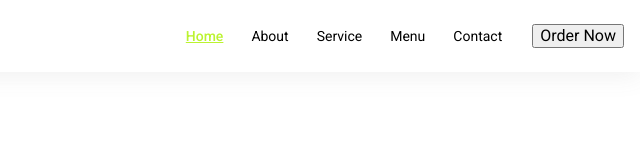
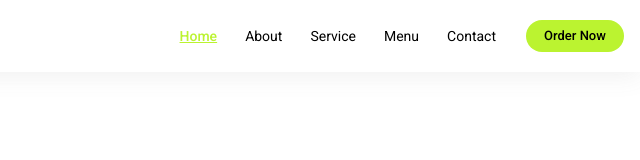
Before and after one commit to DenysOvsiienko/vite-food-team-project, a website built with Vite: page src/index.html in a window 1280 px wide. Shown: the whole page, without its empty margins (640-1280 px from the left). Built offline with nearby package versions, Linux system fonts and the light colour scheme; files whose address does not match are found by name.

Commit message:
Add style

```diff
--- a/src/css/base.css
+++ b/src/css/base.css
@@ -37,3 +37,17 @@ body {
     padding: 0 16px;
   }
 }
+.main-btn {
+  border-radius: 30px;
+  min-width: 98px;
+  height: 32px;
+  background-color: #bbf330;
+  cursor: pointer;
+  border: none;
+  font-weight: 500;
+  font-size: 13px;
+  line-height: 1.5;
+  transition: background-color 250ms cubic-bezier(0.4, 0, 0.2, 1),
+    border 250ms cubic-bezier(0.4, 0, 0.2, 1);
+  outline: transparent;
+}
```
